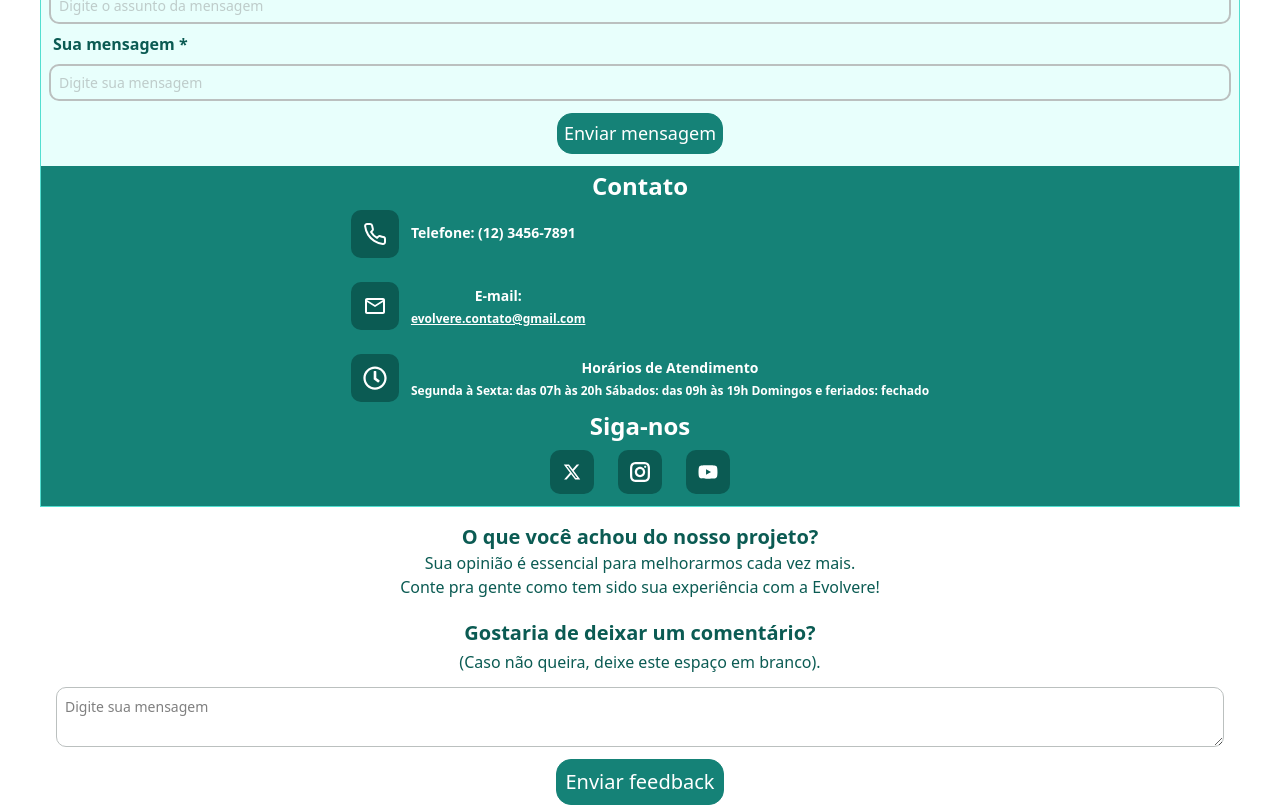
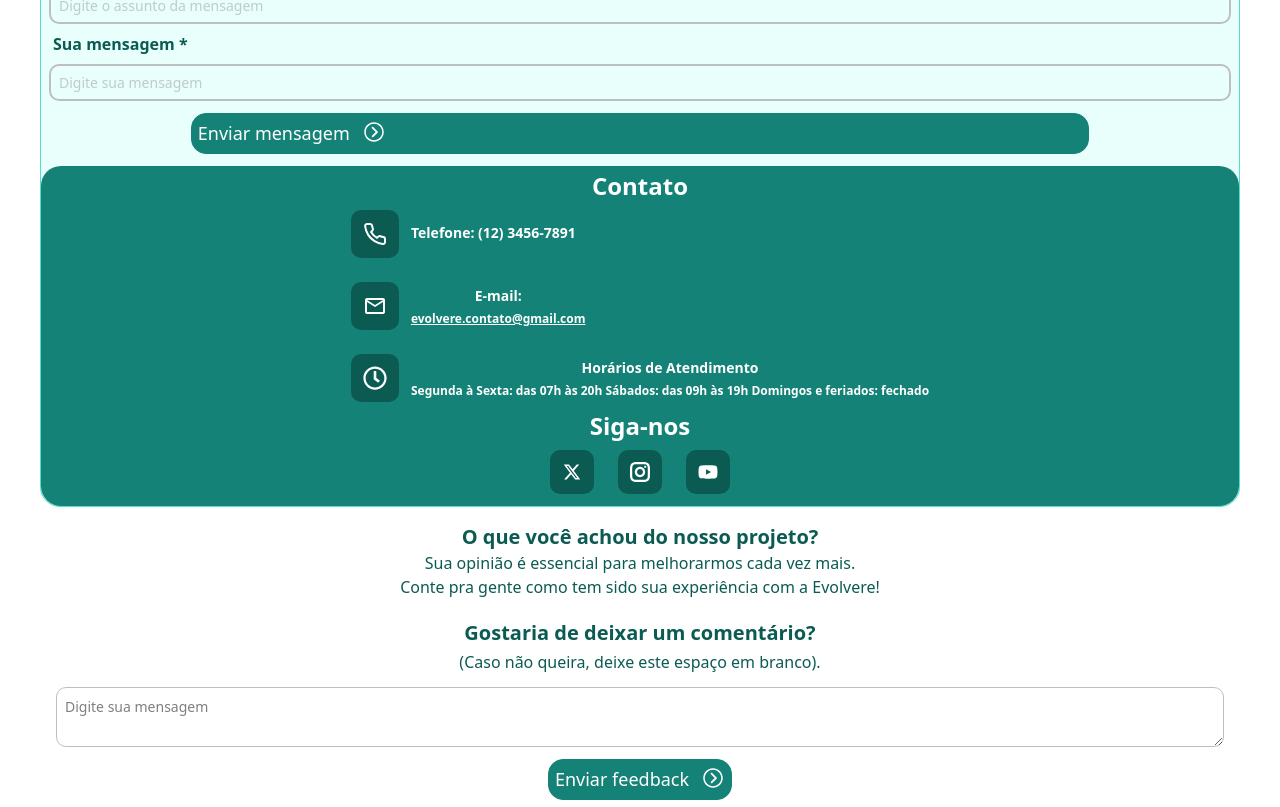
Before and after one commit to BSM-Global-Solution/evolvere, a React (Vite) app: page /contato in a window 1280 px wide. Shown: the part 420-1227 px from the top of the page. Built offline with nearby package versions, Linux system fonts and the light colour scheme; a web font is replaced by a local one.

Commit message:
style(Contato): adicionado os ícones de seta nos botões e mexendo na estilização.

```diff
--- a/src/routes/Contato/index.tsx
+++ b/src/routes/Contato/index.tsx
@@ -46,7 +46,7 @@ export default function Contato() {
             <p className="text-[16px] text-[var(--color-green-500)] pb-5">
                 Precisa de ajuda, encontrou algum problema no site, ou ficou com alguma dúvida?
             </p>
-                <div className="bg-[var(--color-tertiary-100)] border-1 border-[var(--color-cyan-300)] flex flex-col">
+                <div className="bg-[var(--color-tertiary-100)] border-1 rounded-[20px]  border-[var(--color-cyan-300)] flex flex-col">
                     <div className="px-2 flex flex-col">
                         <h2 className="text-[var(--color-green-500)] font-semibold text-[16px] py-1">
                             Envie uma mensagem para nós!
@@ -84,12 +84,12 @@ export default function Contato() {
                         <button
                         type="submit"
                         title="Clique aqui para enviar mensagem"
-                        className="border-1 border-[var(--color-green-400)] bg-[var(--color-green-400)] rounded-[15px] text-[18px] text-white p-1.5 hover:bg-[var(--color-green-300)] hover:duration-300"
+                        className="w-[75%] border-1 border-[var(--color-green-400)] bg-[var(--color-green-400)] rounded-[15px] text-[18px] text-white flex gap-3 p-1.5 hover:bg-[var(--color-green-300)] hover:duration-300"
                         >
-                        Enviar mensagem
+                        Enviar mensagem <IoIosArrowDropright size={24} />
                         </button>
                     </div>
-                    <div className="bg-[var(--color-green-400)] flex flex-col items-center py-1">
+                    <div className="bg-[var(--color-green-400)] rounded-[20px] flex flex-col items-center py-1">
                         <h3 className='text-white text-2xl font-semibold flex'>
                             Contato
                         </h3>
@@ -160,9 +160,9 @@ export default function Contato() {
                     <button
                     type="submit"
                     title="Clique aqui para enviar o feedback"
-                    className='border-1 border-[var(--color-green-400)] bg-[var(--color-green-400)] rounded-[15px] text-xl text-white p-2 hover:bg-[var(--color-green-300)] hover:duration-300'
+                    className="w-full border-1 border-[var(--color-green-400)] bg-[var(--color-green-400)] rounded-[15px] text-[18px] text-white flex gap-3 p-1.5 hover:bg-[var(--color-green-300)] hover:duration-300"
                     >
-                    Enviar feedback
+                    Enviar feedback <IoIosArrowDropright size={24} />
                     </button>
                     </div>
                 </section>
```
